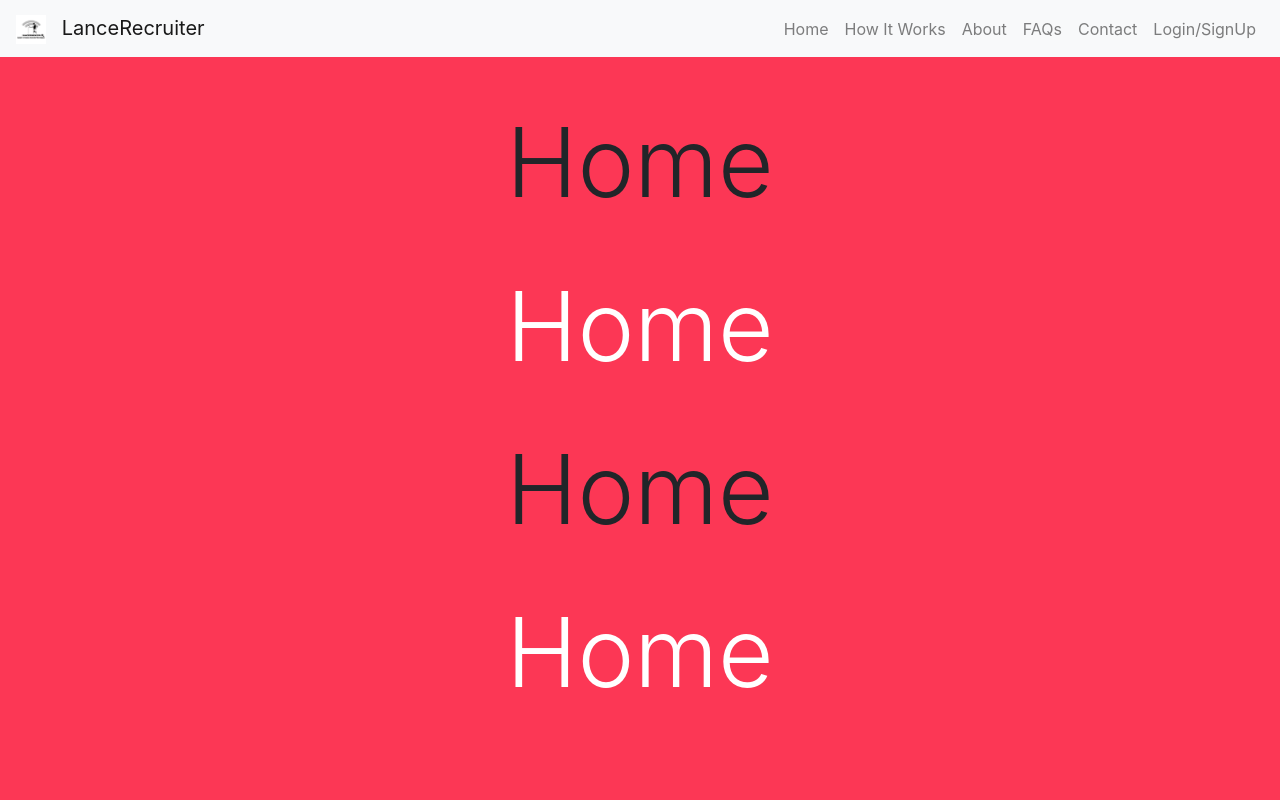
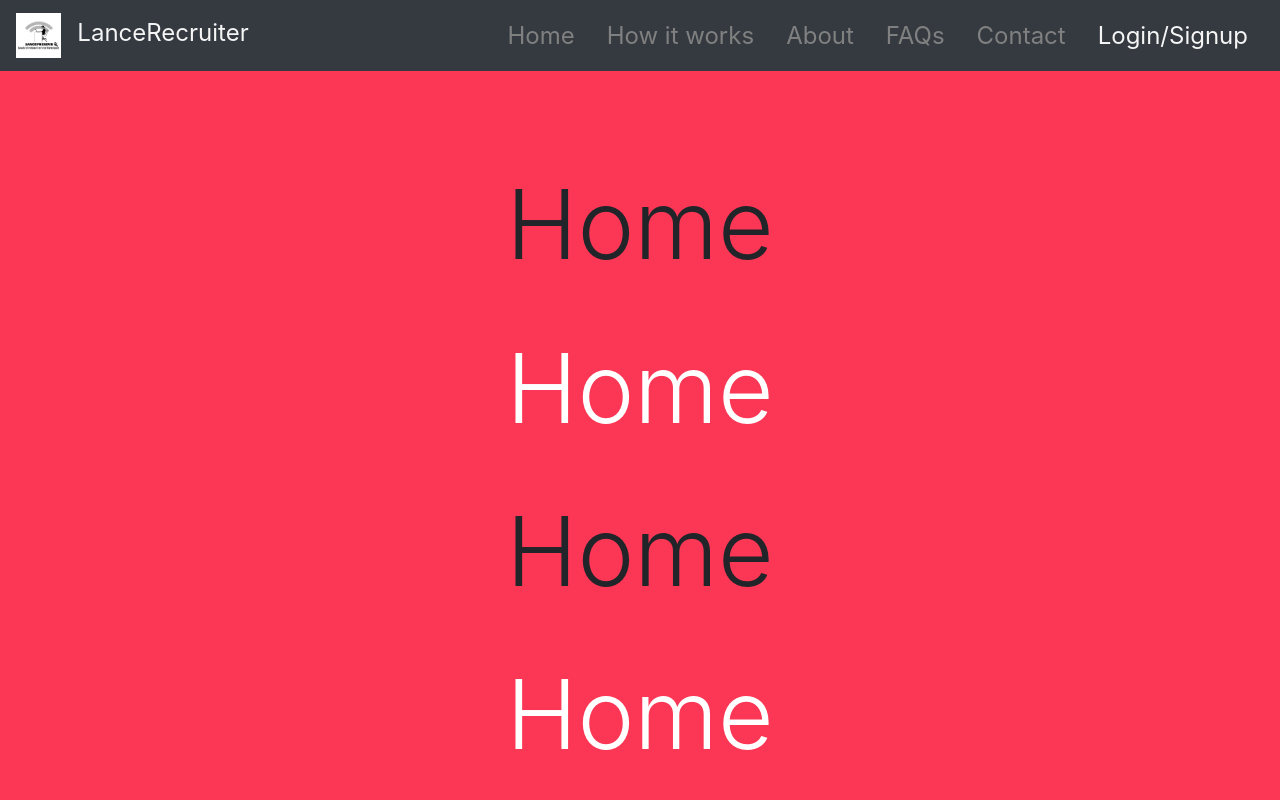
Before and after one commit to premraval-pr/lance-recruiter, a React (Create React App) app: page /login in a window 1280 px wide. Shown: the top 800 px of the page. Built offline with nearby package versions, Linux system fonts and the light colour scheme.

Commit message:
Scroll to Link Commit

```diff
--- a/package.json
+++ b/package.json
@@ -9,6 +9,8 @@
     "react": "^17.0.1",
     "react-bootstrap": "^1.4.3",
     "react-dom": "^17.0.1",
+    "react-router-dom": "^5.2.0",
+    "react-router-hash-link": "^2.4.0",
     "react-scripts": "4.0.2",
     "styled-components": "^5.2.1",
     "web-vitals": "^1.1.0"
--- a/src/App.js
+++ b/src/App.js
@@ -5,16 +5,20 @@ import About from "./components/About";
 import FAQs from "./components/FAQs";
 import Contact from "./components/Contact";
 import Footer from "./components/Footer";
+import { BrowserRouter as Router, Route } from "react-router-dom";
 
 function App() {
     return (
         <div className="App">
+            <Router>
                 <Navigation />
                 <Home />
                 <HowItWorks />
                 <About />
                 <FAQs />
                 <Contact />
+                <Route path="/login" exact component={About} />
+            </Router>
             <Footer />
         </div>
     );
--- a/src/components/About.js
+++ b/src/components/About.js
@@ -16,7 +16,7 @@ const Styles = styled.div`
 const About = (props) => {
     return (
         <Styles>
-            <div className="main-bg text-center">
+            <div className="main-bg text-center pt-5" id="about">
                 <p className="display-1 m-5">About</p>
                 <p className="display-1 m-5 text-white">About</p>
                 <p className="display-1 m-5">About</p>
--- a/src/components/Contact.js
+++ b/src/components/Contact.js
@@ -16,7 +16,7 @@ const Styles = styled.div`
 const Contact = (props) => {
     return (
         <Styles>
-            <div className="main-bg text-center">
+            <div className="main-bg text-center pt-5" id="contact">
                 <p className="display-1 m-5">Contact</p>
                 <p className="display-1 m-5 text-white">Contact</p>
                 <p className="display-1 m-5">Contact</p>
--- a/src/components/FAQs.js
+++ b/src/components/FAQs.js
@@ -16,7 +16,7 @@ const Styles = styled.div`
 const FAQs = (props) => {
     return (
         <Styles>
-            <div className="main-bg text-center">
+            <div className="main-bg text-center pt-5" id="faq">
                 <p className="display-1 m-5">FAQs</p>
                 <p className="display-1 m-5 text-white">FAQs</p>
                 <p className="display-1 m-5">FAQs</p>
--- a/src/components/Home.js
+++ b/src/components/Home.js
@@ -16,7 +16,7 @@ const Styles = styled.div`
 const Home = (props) => {
     return (
         <Styles>
-            <div className="main-bg text-center">
+            <div className="main-bg text-center pt-5" id="home">
                 <p className="display-1 m-5">Home</p>
                 <p className="display-1 m-5 text-white">Home</p>
                 <p className="display-1 m-5">Home</p>
--- a/src/components/HowItWorks.js
+++ b/src/components/HowItWorks.js
@@ -16,7 +16,7 @@ const Styles = styled.div`
 const HowItWorks = (props) => {
     return (
         <Styles>
-            <div className="main-bg text-center">
+            <div className="main-bg text-center pt-5" id="how-it-works">
                 <p className="display-1 m-5">How It Works</p>
                 <p className="display-1 m-5 text-white">How It Works</p>
                 <p className="display-1 m-5">How It Works</p>
--- a/src/components/Navigation.js
+++ b/src/components/Navigation.js
@@ -1,34 +1,131 @@
 import React from "react";
 import { Nav, Navbar } from "react-bootstrap";
 import logo from "../assets/logo.png";
+import { NavHashLink } from "react-router-hash-link";
+import styled from "styled-components";
+
+const Styles = styled.div`
+    .selected {
+        background: yellow;
+    }
+`;
 
 const Navigation = (props) => {
     return (
-        <Navbar expand="lg" bg="light" variant="light">
+        <Navbar expand="xl" bg="dark" variant="light" sticky="top">
             <Navbar.Brand>
-                <img width="7%" height="7%" src={logo} />
-                <span className="mx-3">LanceRecruiter</span>
+                <img width="10%" height="10%" src={logo} alt="Logo" />
+                <span
+                    className="mx-3"
+                    style={{ fontSize: "120%", color: "whitesmoke" }}
+                >
+                    LanceRecruiter
+                </span>
             </Navbar.Brand>
             <Navbar.Toggle aria-controls="basic-navbar-nav" />
             <Navbar.Collapse id="basic-navbar-nav">
                 <Nav className="ml-auto">
                     <Nav.Item>
-                        <Nav.Link href="/">Home</Nav.Link>
+                        <NavHashLink
+                            smooth
+                            to="/#home"
+                            activeStyle={{
+                                color: "whitesmoke",
+                            }}
+                            style={{
+                                fontSize: "150%",
+                                color: "gray",
+                                textDecoration: "none",
+                            }}
+                            className="m-3"
+                        >
+                            Home
+                        </NavHashLink>
                     </Nav.Item>
                     <Nav.Item>
-                        <Nav.Link href="/">How It Works</Nav.Link>
+                        <NavHashLink
+                            smooth
+                            to="/#how-it-works"
+                            activeStyle={{
+                                color: "whitesmoke",
+                            }}
+                            style={{
+                                fontSize: "150%",
+                                color: "gray",
+                                textDecoration: "none",
+                            }}
+                            className="m-3"
+                        >
+                            How it works
+                        </NavHashLink>
                     </Nav.Item>
                     <Nav.Item>
-                        <Nav.Link href="/">About</Nav.Link>
+                        <NavHashLink
+                            smooth
+                            to="/#about"
+                            activeStyle={{
+                                color: "whitesmoke",
+                            }}
+                            style={{
+                                fontSize: "150%",
+                                color: "gray",
+                                textDecoration: "none",
+                            }}
+                            className="m-3"
+                        >
+                            About
+                        </NavHashLink>
                     </Nav.Item>
                     <Nav.Item>
-                        <Nav.Link href="/">FAQs</Nav.Link>
+                        <NavHashLink
+                            smooth
+                            to="/#faq"
+                            activeStyle={{
+                                color: "whitesmoke",
+                            }}
+                            style={{
+                                fontSize: "150%",
+                                color: "gray",
+                                textDecoration: "none",
+                            }}
+                            className="m-3"
+                        >
+                            FAQs
+                        </NavHashLink>
                     </Nav.Item>
                     <Nav.Item>
-                        <Nav.Link href="/about">Contact</Nav.Link>
+                        <NavHashLink
+                            smooth
+                            to="/#contact"
+                            activeStyle={{
+                                color: "whitesmoke",
+                            }}
+                            style={{
+                                fontSize: "150%",
+                                color: "gray",
+                                textDecoration: "none",
+                            }}
+                            className="m-3"
+                        >
+                            Contact
+                        </NavHashLink>
                     </Nav.Item>
                     <Nav.Item>
-                        <Nav.Link href="/">Login/SignUp</Nav.Link>
+                        <NavHashLink
+                            smooth
+                            to="/login"
+                            activeStyle={{
+                                color: "whitesmoke",
+                            }}
+                            style={{
+                                fontSize: "150%",
+                                color: "gray",
+                                textDecoration: "none",
+                            }}
+                            className="m-3"
+                        >
+                            Login/Signup
+                        </NavHashLink>
                     </Nav.Item>
                 </Nav>
             </Navbar.Collapse>
```
Also changed, not shown: src/index.js (+9 -9 lines), 1 other file (tests, documents, lock files or other folders). Lines whose indentation alone changed are shown as unchanged.
